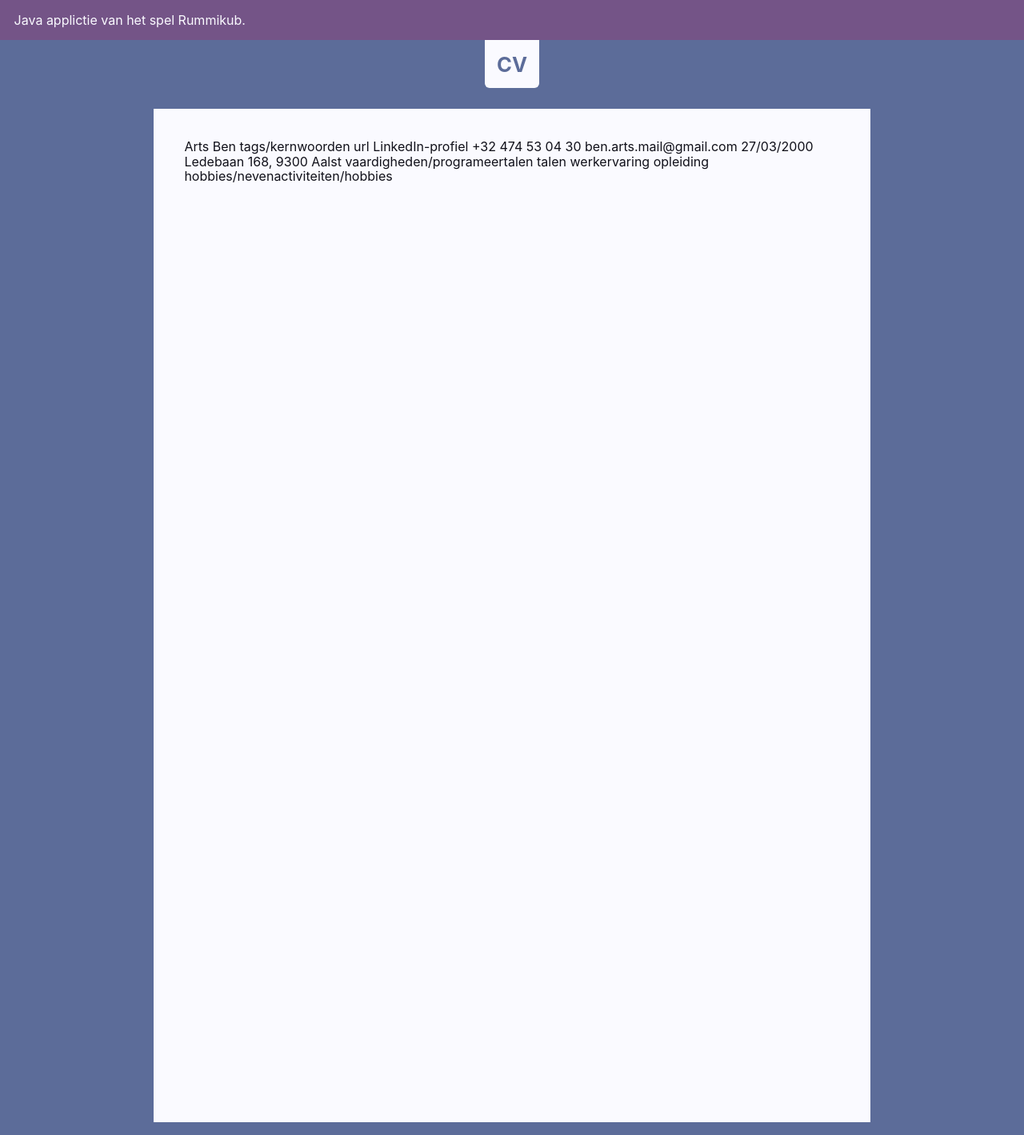
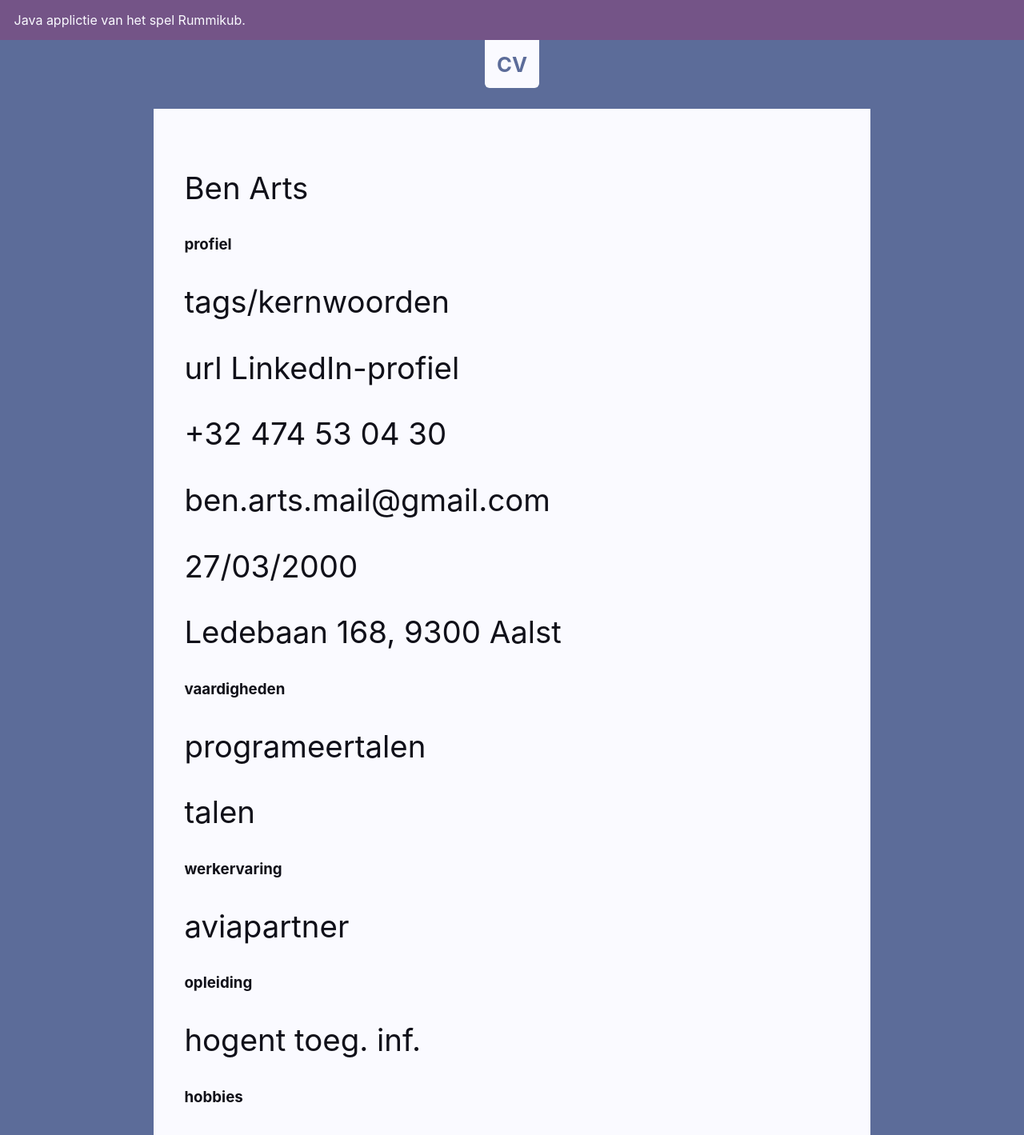
Before and after one commit to bengeendokter/bengeendokter.github.io, a React (Create React App) app: page / in a window 1280 px wide. Shown: the part 2960-4379 px from the top of the page at 80% size. Built offline with nearby package versions, Linux system fonts and the light colour scheme.

Commit message:
cv html tags structuur

```diff
--- a/src/components/CV/CV.jsx
+++ b/src/components/CV/CV.jsx
@@ -5,28 +5,35 @@ export default function CV({children, ...rest})
 {
     return (
         <article className={CVCSS.main}>
+            <section title='naam'>
+                <p>Ben Arts</p>
+            </section>
+            <section aria-labelledby='profiel-title'>
+                <h3 id='profiel-title'>profiel</h3>
+                <p>tags/kernwoorden</p>
 
-
-            Arts
-            Ben
-
-            tags/kernwoorden
-
-            url LinkedIn-profiel
-
-            +32 474 53 04 30
-            ben.arts.mail@gmail.com
-            27/03/2000
-            Ledebaan 168, 9300 Aalst
-
-            vaardigheden/programeertalen
-            talen
-
-            werkervaring
-
-            opleiding
-
-            hobbies/nevenactiviteiten/hobbies
+                <p>url LinkedIn-profiel</p>
+                <p>+32 474 53 04 30</p>
+                <p>ben.arts.mail@gmail.com</p>
+                <p>27/03/2000</p>
+                <p>Ledebaan 168, 9300 Aalst</p>
+            </section>
+            <section aria-labelledby='vaardigheden-title'>
+                <h3 id='vaardigheden-title'>vaardigheden</h3>
+                <p>programeertalen</p>
+                <p>talen</p>
+            </section>
+            <section aria-labelledby='werkervaring-title'>
+                <h3 id='werkervaring-title'>werkervaring</h3>
+                <p>aviapartner</p>
+            </section>
+            <section aria-labelledby='opleiding-title'>
+                <h3 id='opleiding-title'>opleiding</h3>
+                <p>hogent toeg. inf.</p>
+            </section>
+            <section aria-labelledby='hobbies-title'>
+                <h3 id='hobbies-title'>hobbies</h3>
+            </section>
         </article>
     );
 };
```
